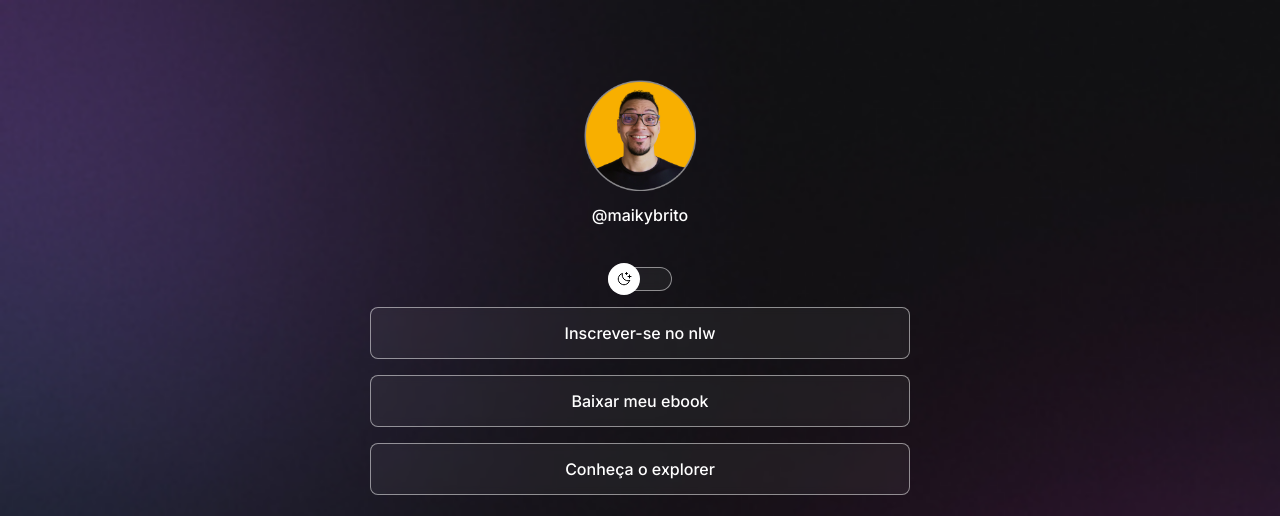
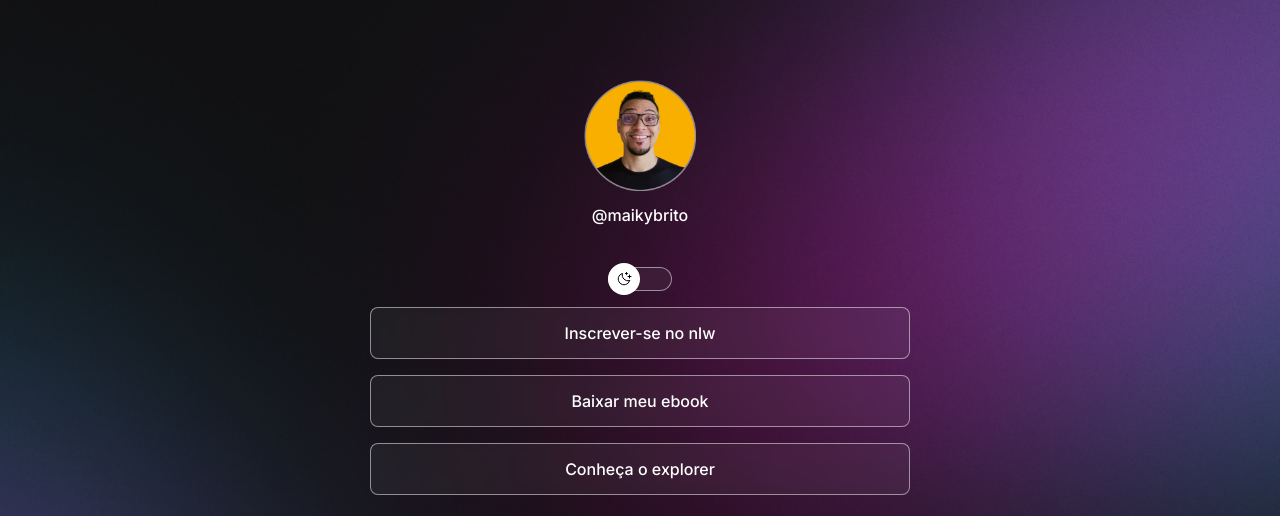
Before and after one commit to Viniciusalme/Projeto-1, a plain HTML site: page index.html in a window 1280 px wide. Shown: the top 516 px of the page. Drawn offline with nearby package versions, Linux system fonts and the light colour scheme.

Commit message:
changed background based on media querries

```diff
--- a/style.css
+++ b/style.css
@@ -24,6 +24,7 @@
 }
 body {
   background: var(--bg-url) no-repeat top center/cover;
+  height: 100vh;
 }
 body * {
   font-family: "Inter", sans-serif;
@@ -125,3 +126,14 @@
   text-align: center;
   font-size: 14px;
 }
+
+/* Media Querries */
+@media (min-width: 700px) {
+  :root {
+    --bg-url: url(./assets/bg-desktop.jpg);
+  }
+
+  .light {
+    --bg-url: url(./assets/bg-desktop-light.jpg);
+  }
+}
```
